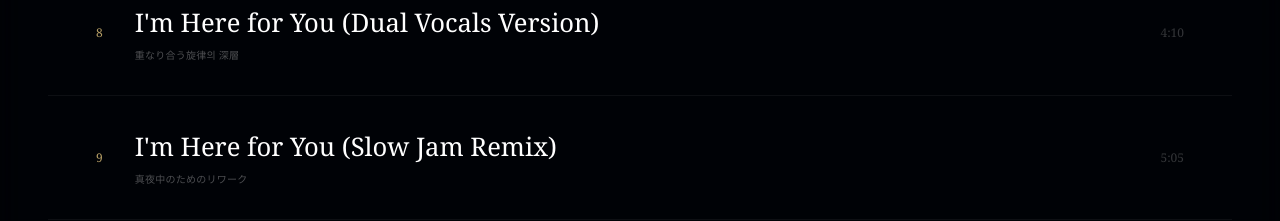
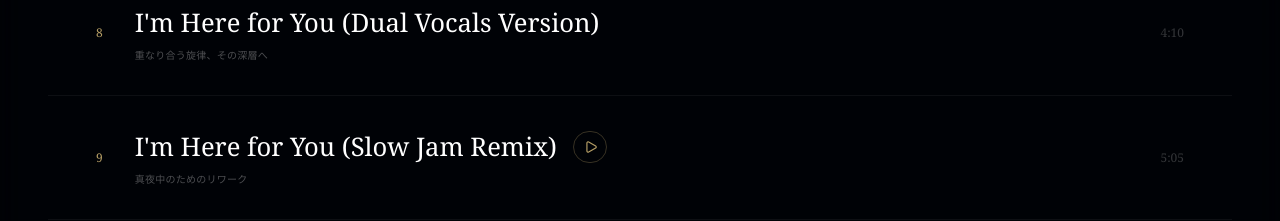
Before and after one commit to hideki-tamae/touka-lp, a Next.js app: page / in a window 1280 px wide. Shown: the part 4600-4821 px from the top of the page. Built offline with nearby package versions, Linux system fonts and the light colour scheme; a web font is replaced by a local one.

Commit message:
Add Slow Jam preview + fix JP wording

```diff
--- a/app/page.tsx
+++ b/app/page.tsx
@@ -10,9 +10,11 @@ export default function Page() {
   const [timeLeft, setTimeLeft] = useState({ d: '00', h: '00', m: '00', s: '00' });
   const [isOfferEnded, setIsOfferEnded] = useState(false);
   const [isPlaying, setIsPlaying] = useState(false);
+  const [currentPreviewId, setCurrentPreviewId] = useState<string | null>(null);
 
   const checkoutUrl = 'https://aces.shopselect.net/items/128935995';
   const audioSrc = 'touka-no-akari-preview.mp3';
+  const slowJamSrc = 'slowjam-preview.mp3';
 
   // オーディオ初期化
   useEffect(() => {
@@ -20,10 +22,14 @@ export default function Page() {
     audio.src = audioSrc;
     audio.preload = "auto";
 
-    const handleEnded = () => setIsPlaying(false);
+    const handleEnded = () => {
+      setIsPlaying(false);
+      setCurrentPreviewId(null);
+    };
     const handleError = (e: any) => {
       console.error("Audio Load Error:", e);
       setIsPlaying(false);
+      setCurrentPreviewId(null);
     };
 
     audio.addEventListener('ended', handleEnded);
@@ -40,22 +46,38 @@ export default function Page() {
     };
   }, []);
 
-  const togglePlay = (e?: React.MouseEvent) => {
+  const togglePlay = (e?: React.MouseEvent, src?: string, id?: string) => {
     if (e) e.stopPropagation();
     const audio = audioRef.current;
     if (!audio) return;
 
-    if (isPlaying) {
+    const nextSrc = src ?? audioSrc;
+    const nextId = id ?? "4";
+    const isSameTrack = currentPreviewId === nextId;
+
+    // 同じトラック再生中ならトグルで停止
+    if (isPlaying && isSameTrack) {
       audio.pause();
       setIsPlaying(false);
-    } else {
-      audio.play().then(() => {
-        setIsPlaying(true);
-      }).catch(err => {
-        console.error("Playback error:", err);
-        setIsPlaying(false);
-      });
+      return;
     }
+
+    // 別トラックに切り替える場合は src を差し替える
+    const audioUrl = audio.src || "";
+    if (!audioUrl.endsWith(nextSrc)) {
+      audio.pause();
+      audio.currentTime = 0;
+      audio.src = nextSrc;
+      audio.load();
+    }
+
+    setCurrentPreviewId(nextId);
+    audio.play().then(() => {
+      setIsPlaying(true);
+    }).catch(err => {
+      console.error("Playback error:", err);
+      setIsPlaying(false);
+    });
   };
 
   // 雪のエフェクト
@@ -175,12 +197,12 @@ export default function Page() {
     { id: "1", title: "Unbroken -指輪の誓い-", duration: "4:20", desc: "至高のピアノバラード" },
     { id: "2", title: "冬空", duration: "3:45", desc: "冬の代表作" },
     { id: "3", title: "灯 -Akari-", duration: "4:12", desc: "孤独を包む光" },
-    { id: "4", title: "冬空の灯 -Touka no Akari-", duration: "4:50", desc: "アルバムの核心をなす表題曲", canPreview: true },
+    { id: "4", title: "冬空の灯 -Touka no Akari-", duration: "4:50", desc: "アルバムの核心をなす表題曲", canPreview: true, previewSrc: audioSrc },
     { id: "5", title: "誰も知らない時間 — My Time (B-Voice)", duration: "3:55", desc: "独りだけの温かな休息" },
     { id: "6", title: "粉雪の足跡 (Interlude)", duration: "1:45", desc: "静寂への誘い" },
     { id: "7", title: "I'm Here for You", duration: "4:10", desc: "寄り添うためのメッセージ" },
-    { id: "8", title: "I'm Here for You (Dual Vocals Version)", duration: "4:10", desc: "重なり合う旋律의 深層" },
-    { id: "9", title: "I'm Here for You (Slow Jam Remix)", duration: "5:05", desc: "真夜中のためのリワーク" },
+    { id: "8", title: "I'm Here for You (Dual Vocals Version)", duration: "4:10", desc: "重なり合う旋律、その深層へ" },
+    { id: "9", title: "I'm Here for You (Slow Jam Remix)", duration: "5:05", desc: "真夜中のためのリワーク", canPreview: true, previewSrc: slowJamSrc },
     { id: "10", title: "灯の余韻 -Afterglow-", duration: "3:30", desc: "物語の最後を見届ける調べ" },
     { id: "EX", title: "Whispers on the Keys", duration: "4:15", desc: "【限定】公式ストア独占トラック", isExclusive: true },
   ];
@@ -267,12 +289,12 @@ export default function Page() {
             </div>
 
             <button
-              onClick={togglePlay}
+              onClick={(e) => togglePlay(e, audioSrc, "4")}
               className="group flex items-center gap-3 px-4 py-2 border border-[#B69F66]/25 rounded-full transition-all hover:border-[#B69F66] hover:bg-[#B69F66]/5 hover:shadow-[0_0_20px_rgba(182,159,102,0.15)]"
-              aria-label={isPlaying ? "Pause preview" : "Play preview"}
+              aria-label={(isPlaying && currentPreviewId === "4") ? "Pause preview" : "Play preview"}
             >
               <div className="w-5 h-5 flex items-center justify-center">
-                {isPlaying ? (
+                {(isPlaying && currentPreviewId === "4") ? (
                   <Pause size={14} className="text-[#B69F66]" />
                 ) : (
                   <Play size={14} className="text-[#B69F66] ml-0.5" />
@@ -280,13 +302,13 @@ export default function Page() {
               </div>
               <div className="flex flex-col items-start">
                 <span className="text-[8px] text-[#B69F66] tracking-[0.3em] uppercase font-sans leading-none">
-                  {isPlaying ? 'Playing' : 'Preview'}
+                  {(isPlaying && currentPreviewId === "4") ? 'Playing' : 'Preview'}
                 </span>
                 <span className="text-[10px] text-white/60 font-light tracking-wider leading-none mt-0.5">
                   冬空の灯
                 </span>
               </div>
-              {isPlaying && (
+              {(isPlaying && currentPreviewId === "4") && (
                 <div className="flex gap-0.5 items-center h-4 ml-1">
                   {[0.6, 1, 0.8, 1, 0.7].map((scale, i) => (
                     <div
@@ -484,8 +506,11 @@ export default function Page() {
                   <div className="flex items-center gap-4">
                     <span className="text-[1.6rem] text-white font-light">{track.title}</span>
                     {track.canPreview && (
-                      <button onClick={togglePlay} className="p-2 rounded-full border border-[#B69F66]/30 text-[#B69F66] hover:bg-[#B69F66] hover:text-black transition-all">
-                        {isPlaying ? <Pause size={14} /> : <Play size={14} className="ml-0.5" />}
+                      <button
+                        onClick={(e) => togglePlay(e, (track as any).previewSrc, track.id)}
+                        className="p-2 rounded-full border border-[#B69F66]/30 text-[#B69F66] hover:bg-[#B69F66] hover:text-black transition-all"
+                      >
+                        {(isPlaying && currentPreviewId === track.id) ? <Pause size={14} /> : <Play size={14} className="ml-0.5" />}
                       </button>
                     )}
                   </div>
@@ -924,10 +949,10 @@ export default function Page() {
 
             <div className="mb-8 flex flex-col items-center gap-3">
               <button
-                onClick={togglePlay}
+                onClick={(e) => togglePlay(e, audioSrc, "4")}
                 className="w-16 h-16 flex items-center justify-center rounded-full border border-[#B69F66]/40 hover:bg-[#B69F66]/10 transition-all"
               >
-                {isPlaying ? <Pause size={24} className="text-[#B69F66]" /> : <Play size={24} className="text-[#B69F66] ml-1" />}
+                {(isPlaying && currentPreviewId === "4") ? <Pause size={24} className="text-[#B69F66]" /> : <Play size={24} className="text-[#B69F66] ml-1" />}
               </button>
               <span className="text-[9px] text-[#B69F66] tracking-widest uppercase font-bold">Listen Preview</span>
             </div>
```
